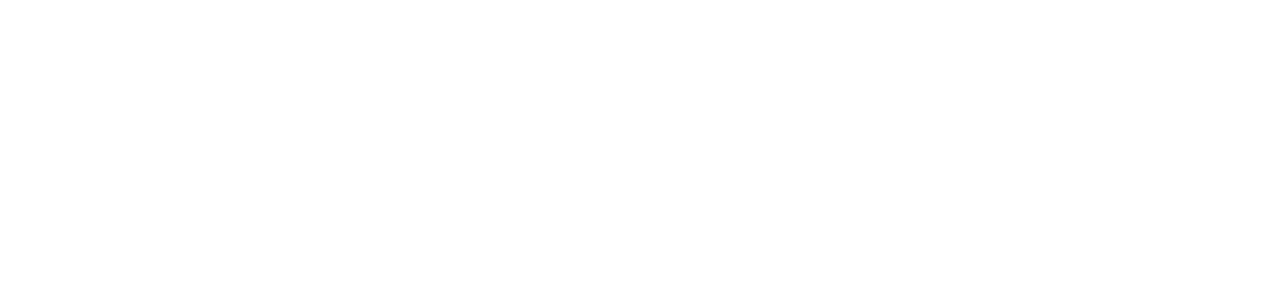
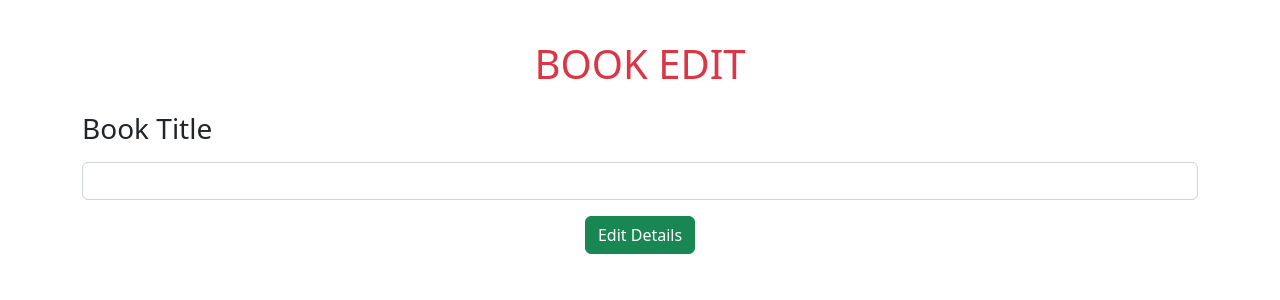
Before and after one commit to AmalAlby/LibraryAppAngular, an Angular app: page /edit in a window 1280 px wide. Before the commit this address led to /. Shown: the top 300 px of the page. Built offline with nearby package versions, Linux system fonts and the light colour scheme.

Commit message:
books edit created

```diff
--- /dev/null
+++ b/src/app/edit/edit.component.html
@@ -0,0 +1,19 @@
+<div class="container">
+    <div class="row">
+        <div class="col col-12 col-sm-12 col-md-12 col-lg-12 col-xl-12 col-xxl-12">
+            <div class="row g-3 mt-4">
+                <div class="col col-12 col-sm-12 col-md-12 col-lg-12 col-xl-12 col-xxl-12 text-center text-danger">
+                    <h1>BOOK EDIT</h1>
+                </div>
+                <div class="col col-12 col-sm-12 col-md-12 col-lg-12 col-xl-12 col-xxl-12">
+                    <label for="" class="form-label"><h3>Book Title</h3></label>
+                    <input type="text" class="form-control">
+
+                </div>
+                <div class="col col-12 col-sm-12 col-md-12 col-lg-12 col-xl-12 col-xxl-12 text-center">
+                    <button class="btn btn-success">Edit Details</button>
+                </div>
+            </div>
+        </div>
+    </div>
+</div>
```
Also changed, not shown: src/app/app.module.ts (+7 -1 lines), src/app/edit/edit.component.ts (added, +10 -0 lines), src/app/edit/edit.component.css (added).
